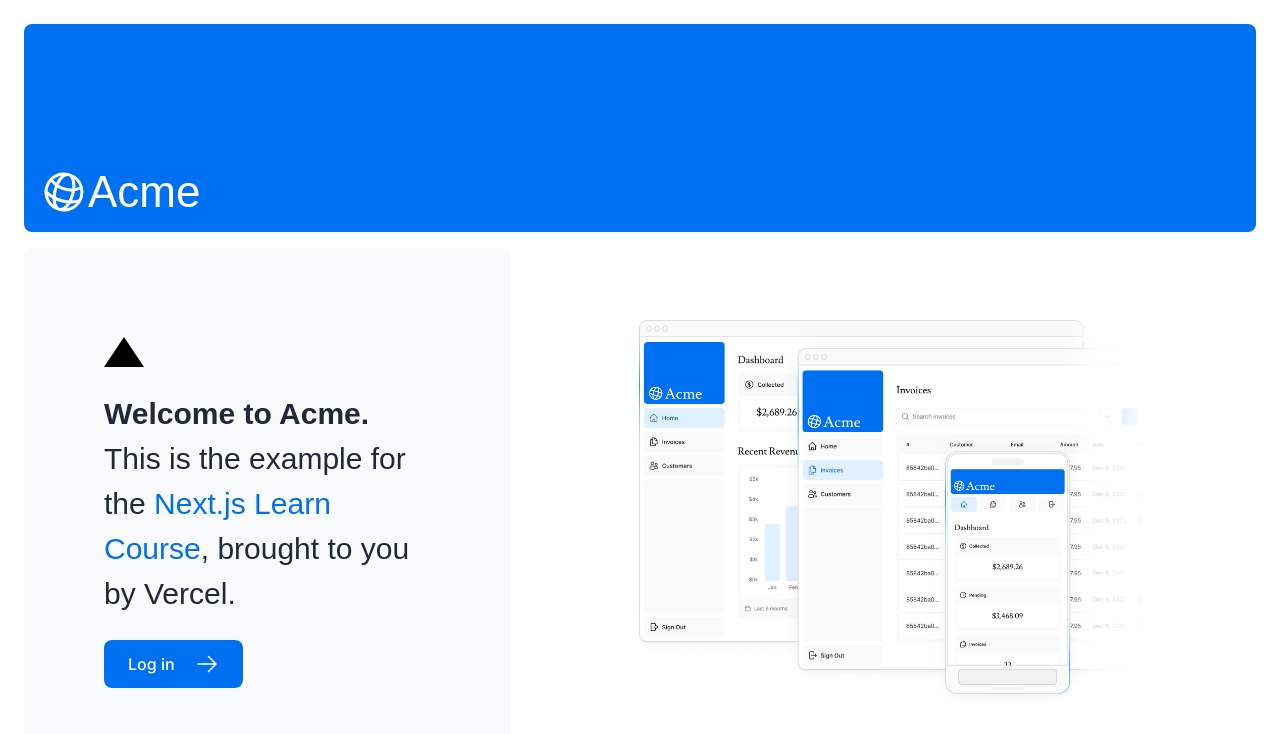
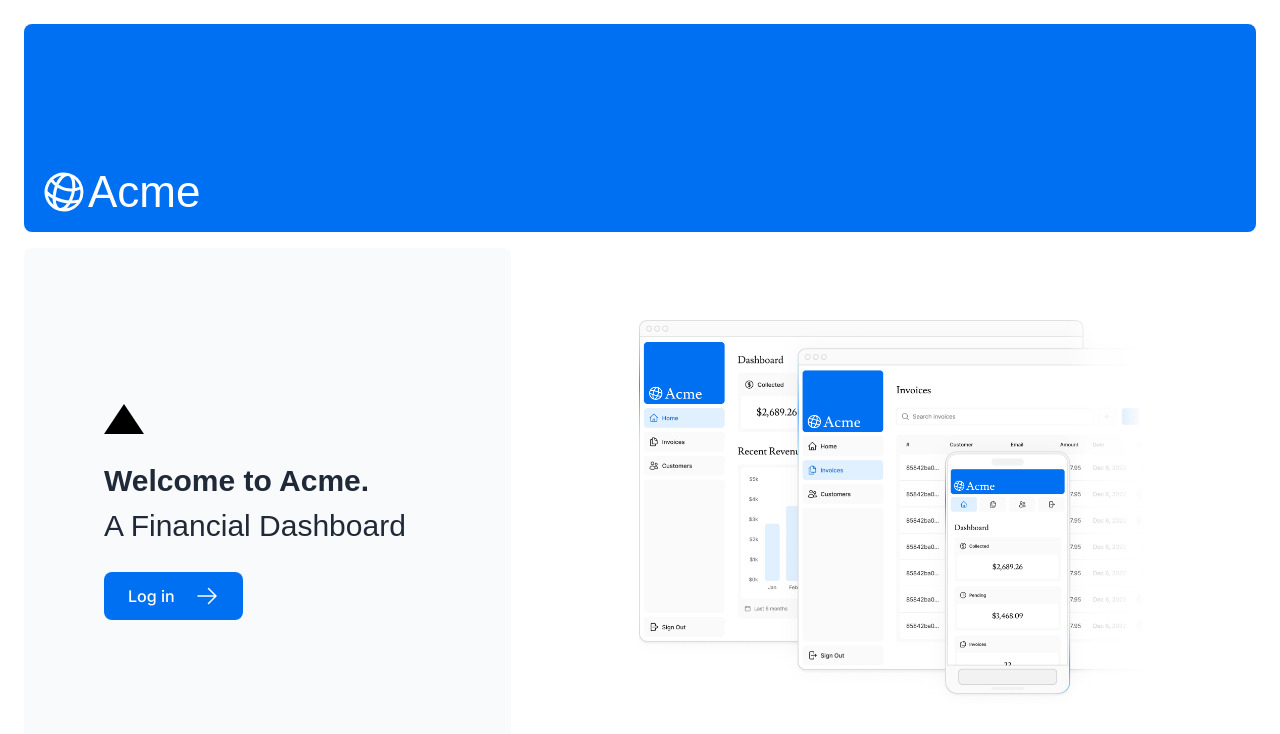
Before and after one commit to asis-shukla/nextjs-dashboard, a Next.js app: page / in a window 1280 px wide. Shown: the top 734 px of the page. Built offline with nearby package versions, Linux system fonts and the light colour scheme; a web font is replaced by a local one.

Commit message:
fix(page): update welcome message and remove course reference

```diff
--- a/app/page.tsx
+++ b/app/page.tsx
@@ -17,11 +17,7 @@ export default function Page() {
           <p
             className={`text-xl text-gray-800 md:text-3xl md:leading-normal ${lusitana.className}`}
           >
-            <strong>Welcome to Acme.</strong> This is the example for the{" "}
-            <a href="https://nextjs.org/learn/" className="text-blue-500">
-              Next.js Learn Course
-            </a>
-            , brought to you by Vercel.
+            <strong>Welcome to Acme.</strong> <br />A Financial Dashboard
           </p>
           <Link
             href="/login"
```
